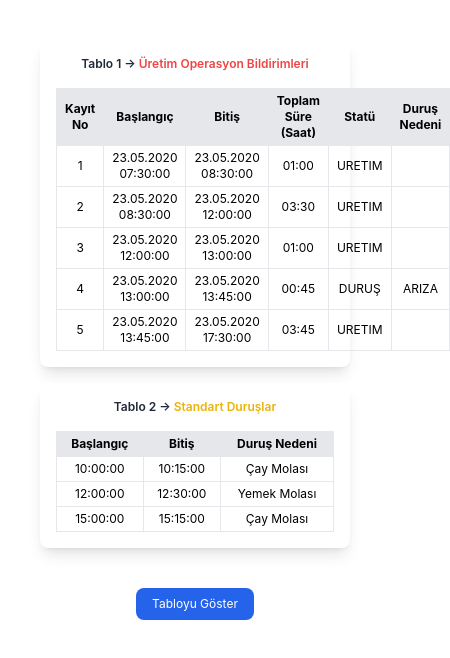
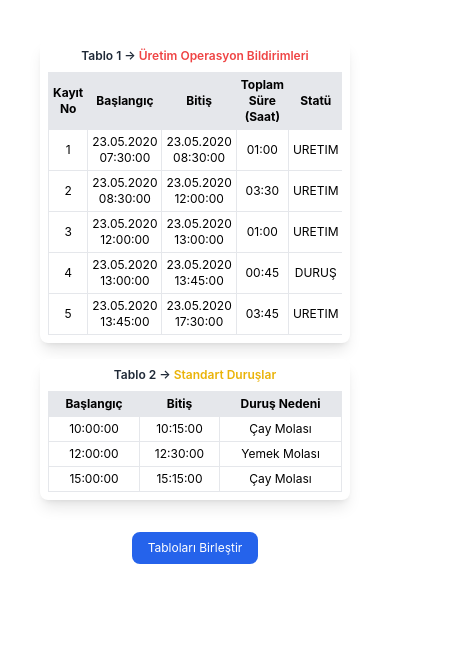
Before and after one commit to ilyaskoccc/dinamoPlus, a React (Vite) app: page / in a window 390 px wide. Shown: the top 658 px of the page, 450 px wide, since content can reach past the window. Built offline with nearby package versions, Linux system fonts and the light colour scheme.

Commit message:
mobile revize-1

```diff
--- a/src/App.jsx
+++ b/src/App.jsx
@@ -115,67 +115,59 @@ function App() {
   return (
     <div className="min-h-screen p-2 sm:p-6 flex flex-col items-center">
       <div className="flex flex-col sm:flex-row justify-between items-start w-full max-w-6xl mb-4">
-        <div className="bg-white shadow-lg rounded-lg p-4 w-full sm:w-1/2 mb-4 sm:mb-0 sm:mr-4">
-          <h2 className="text-xs sm:text-base font-semibold mb-4 text-gray-800">
+        {/* Tablo 1 */}
+        <div className="bg-white shadow-lg rounded-lg p-2 sm:p-4 w-full sm:w-1/2 mb-4 sm:mb-0 sm:mr-4">
+          <h2 className="text-xs sm:text-sm font-semibold mb-2 text-gray-800">
             Tablo 1 →{" "}
             <span className="text-red-500">Üretim Operasyon Bildirimleri</span>
           </h2>
+          <div className="overflow-hidden">
             <table className="w-full border border-gray-300 text-xs sm:text-sm">
               <thead>
                 <tr className="bg-gray-200">
-                <th className="border px-2 py-1 text-center">Kayıt No</th>
-                <th className="border px-2 py-1 text-center">Başlangıç</th>
-                <th className="border px-2 py-1 text-center">Bitiş</th>
-                <th className="border px-2 py-1 text-center">
+                  <th className="border px-1 sm:px-2 py-1 text-center">
+                    Kayıt No
+                  </th>
+                  <th className="border px-1 sm:px-2 py-1 text-center">
+                    Başlangıç
+                  </th>
+                  <th className="border px-1 sm:px-2 py-1 text-center">
+                    Bitiş
+                  </th>
+                  <th className="border px-1 sm:px-2 py-1 text-center">
                     Toplam Süre (Saat)
                   </th>
-                <th className="border px-2 py-1 text-center">Statü</th>
-                <th className="border px-2 py-1 text-center">Duruş Nedeni</th>
+                  <th className="border px-1 sm:px-2 py-1 text-center">
+                    Statü
+                  </th>
+                  <th className="border px-1 sm:px-2 py-1 text-center">
+                    Duruş Nedeni
+                  </th>
                 </tr>
               </thead>
               <tbody>
                 {table1Data.map((item, index) => (
                   <tr key={index}>
-                  <td className="border px-2 py-1">{item.id}</td>
-                  <td className="border px-2 py-1">
+                    <td className="border px-1 sm:px-2 py-1">{item.id}</td>
+                    <td className="border px-1 sm:px-2 py-1">
                       {format(
                         new Date(`2020-05-23T${item.startDate}`),
                         "dd.MM.yyyy HH:mm:ss"
                       )}
                     </td>
-                  <td className="border px-2 py-1">
+                    <td className="border px-1 sm:px-2 py-1">
                       {format(
                         new Date(`2020-05-23T${item.endDate}`),
                         "dd.MM.yyyy HH:mm:ss"
                       )}
                     </td>
-                  <td className="border px-2 py-1">{item.totalHours}</td>
-                  <td className="border px-2 py-1">{item.status}</td>
-                  <td className="border px-2 py-1">{item.stopInfo}</td>
-                </tr>
-              ))}
-            </tbody>
-          </table>
-        </div>
-
-        <div className="bg-white shadow-lg rounded-lg p-4 w-full sm:w-1/2">
-          <h2 className="text-xs sm:text-base font-semibold mb-4 text-gray-800">
-            Tablo 2 → <span className="text-yellow-500">Standart Duruşlar</span>
-          </h2>
-          <table className="w-full border border-gray-300 text-xs sm:text-sm">
-            <thead>
-              <tr className="bg-gray-200">
-                <th className="border px-2 py-1 text-center">Başlangıç</th>
-                <th className="border px-2 py-1 text-center">Bitiş</th>
-                <th className="border px-2 py-1 text-center">Duruş Nedeni</th>
-              </tr>
-            </thead>
-            <tbody>
-              {table2Data.map((item, index) => (
-                <tr key={index}>
-                  <td className="border px-2 py-1">{item.startDate_2}</td>
-                  <td className="border px-2 py-1">{item.endDate_2}</td>
-                  <td className="border px-2 py-1">{item.stopInfo_2}</td>
+                    <td className="border px-1 sm:px-2 py-1">
+                      {item.totalHours}
+                    </td>
+                    <td className="border px-1 sm:px-2 py-1">{item.status}</td>
+                    <td className="border px-1 sm:px-2 py-1">
+                      {item.stopInfo}
+                    </td>
                   </tr>
                 ))}
               </tbody>
@@ -183,57 +175,110 @@ function App() {
           </div>
         </div>
 
+        {/* Tablo 2 */}
+        <div className="bg-white shadow-lg rounded-lg p-2 sm:p-4 w-full sm:w-1/2">
+          <h2 className="text-xs sm:text-sm font-semibold mb-2 text-gray-800">
+            Tablo 2 → <span className="text-yellow-500">Standart Duruşlar</span>
+          </h2>
+          <div className="overflow-hidden">
+            <table className="w-full border border-gray-300 text-xs sm:text-sm">
+              <thead>
+                <tr className="bg-gray-200">
+                  <th className="border px-1 sm:px-2 py-1 text-center">
+                    Başlangıç
+                  </th>
+                  <th className="border px-1 sm:px-2 py-1 text-center">
+                    Bitiş
+                  </th>
+                  <th className="border px-1 sm:px-2 py-1 text-center">
+                    Duruş Nedeni
+                  </th>
+                </tr>
+              </thead>
+              <tbody>
+                {table2Data.map((item, index) => (
+                  <tr key={index}>
+                    <td className="border px-1 sm:px-2 py-1">
+                      {item.startDate_2}
+                    </td>
+                    <td className="border px-1 sm:px-2 py-1">
+                      {item.endDate_2}
+                    </td>
+                    <td className="border px-1 sm:px-2 py-1">
+                      {item.stopInfo_2}
+                    </td>
+                  </tr>
+                ))}
+              </tbody>
+            </table>
+          </div>
+        </div>
+      </div>
+
       <button
         onClick={handleButtonClick}
-        className="mt-6 py-2 px-4 bg-blue-600 text-white rounded-lg text-xs sm:text-sm"
+        className="mt-4 py-2 px-4 bg-blue-600 text-white rounded-lg text-xs sm:text-sm"
       >
-        Tabloyu Göster
+        Tabloları Birleştir
       </button>
 
       {showCombinedTable && (
-        <div className="mt-6 bg-white shadow-lg rounded-lg p-4 w-full max-w-6xl">
-          <h2 className="text-xs sm:text-base font-semibold mb-4 text-gray-800">
-            Tablo 3 →{" "}
-            <span className="text-green-500">
-              Üretim Operasyon Bildirimleri
-            </span>
+        <div className="bg-white shadow-lg rounded-lg p-2 sm:p-4 mt-4 w-full max-w-6xl">
+          <h2 className="text-xs sm:text-sm font-semibold mb-2 text-gray-800">
+            Birleştirilmiş Tablo
           </h2>
+          <div className="overflow-hidden">
             <table className="w-full border border-gray-300 text-xs sm:text-sm">
               <thead>
                 <tr className="bg-gray-200">
-                <th className="border px-2 py-1 text-center">Kayıt No</th>
-                <th className="border px-2 py-1 text-center">Başlangıç</th>
-                <th className="border px-2 py-1 text-center">Bitiş</th>
-                <th className="border px-2 py-1 text-center">
+                  <th className="border px-1 sm:px-2 py-1 text-center">
+                    Kayıt No
+                  </th>
+                  <th className="border px-1 sm:px-2 py-1 text-center">
+                    Başlangıç
+                  </th>
+                  <th className="border px-1 sm:px-2 py-1 text-center">
+                    Bitiş
+                  </th>
+                  <th className="border px-1 sm:px-2 py-1 text-center">
                     Toplam Süre (Saat)
                   </th>
-                <th className="border px-2 py-1 text-center">Statü</th>
-                <th className="border px-2 py-1 text-center">Duruş Nedeni</th>
+                  <th className="border px-1 sm:px-2 py-1 text-center">
+                    Statü
+                  </th>
+                  <th className="border px-1 sm:px-2 py-1 text-center">
+                    Duruş Nedeni
+                  </th>
                 </tr>
               </thead>
               <tbody>
                 {combinedData.map((item, index) => (
                   <tr key={index}>
-                  <td className="border px-2 py-1">{item.id}</td>
-                  <td className="border px-2 py-1">
+                    <td className="border px-1 sm:px-2 py-1">{item.id}</td>
+                    <td className="border px-1 sm:px-2 py-1">
                       {format(
                         new Date(`2020-05-23T${item.startDate}`),
                         "dd.MM.yyyy HH:mm:ss"
                       )}
                     </td>
-                  <td className="border px-2 py-1">
+                    <td className="border px-1 sm:px-2 py-1">
                       {format(
                         new Date(`2020-05-23T${item.endDate}`),
                         "dd.MM.yyyy HH:mm:ss"
                       )}
                     </td>
-                  <td className="border px-2 py-1">{item.totalHours}</td>
-                  <td className="border px-2 py-1">{item.status}</td>
-                  <td className="border px-2 py-1">{item.stopInfo}</td>
+                    <td className="border px-1 sm:px-2 py-1">
+                      {item.totalHours}
+                    </td>
+                    <td className="border px-1 sm:px-2 py-1">{item.status}</td>
+                    <td className="border px-1 sm:px-2 py-1">
+                      {item.stopInfo}
+                    </td>
                   </tr>
                 ))}
               </tbody>
             </table>
+          </div>
         </div>
       )}
     </div>
```
Lines whose indentation alone changed are shown as unchanged.
